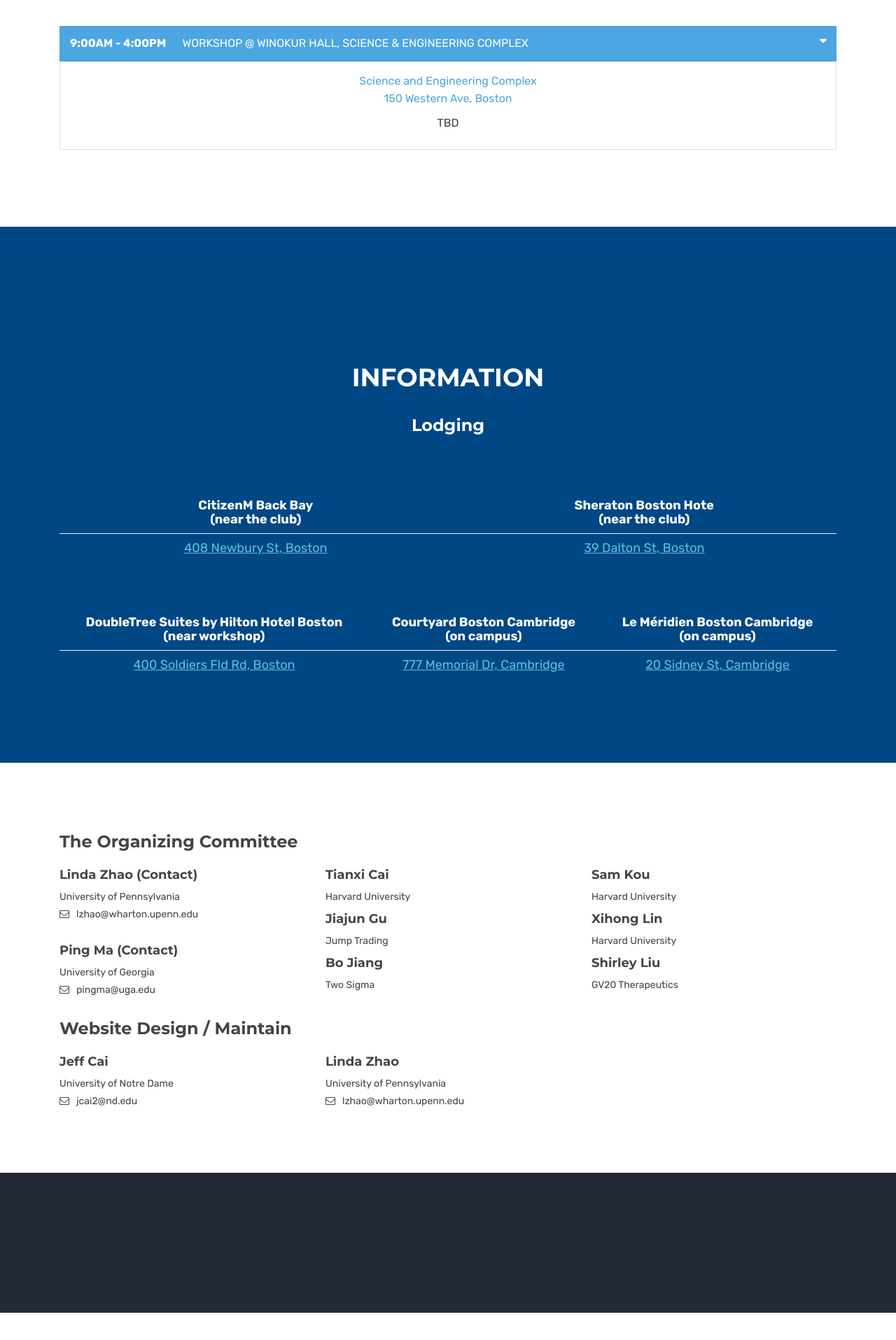
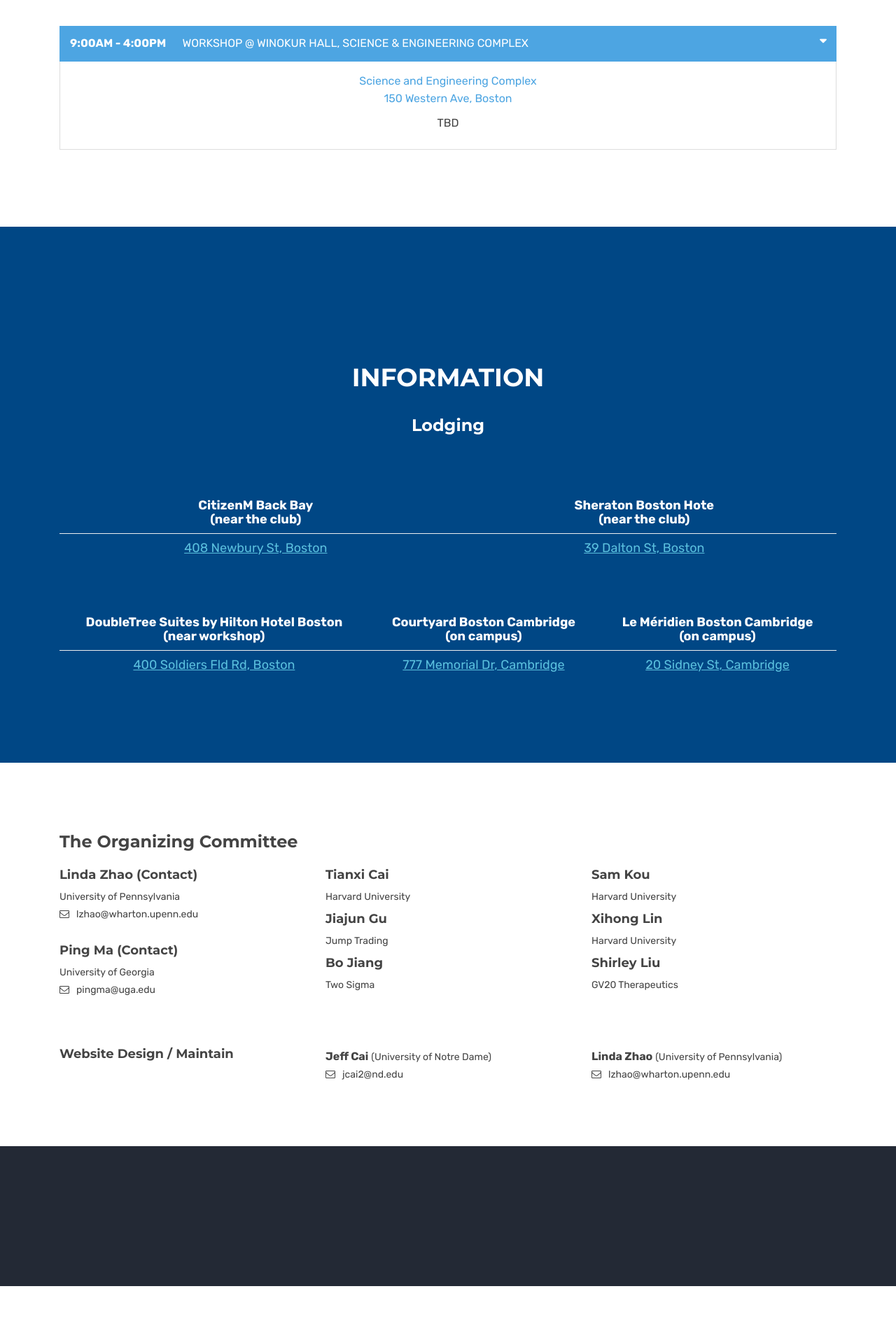
Before and after one commit to cccfran/junliu-workshop, a Jekyll site: the page built from index.html, in a window 1280 px wide. Shown: the part 2235-4150 px from the top of the page at 70% size. Built offline with Jekyll 4.4.1, drawn with Linux system fonts in a browser that asks for light colours; nearby versions of some CDN libraries; library files that are not in the unit come from our copies.

Commit message:
update contact

```diff
--- a/index.html
+++ b/index.html
@@ -342,20 +342,21 @@
         <!-- CONTACT FORM END  -->
 
         <!-- CONTACT FORM -->
+      <div class="mb-40"></div>
       <div id="contact" class="container">
-      <h4 class="contact-info-title">Website Design / Maintain</h4>
       <div class="row">
+        <div class="col-md-4">
+        <h5 class="contact-info">Website Design / Maintain</h5>
+        </div>
           <div class="col-md-4">
             <div class="contact-info">
-              <h5>Jeff Cai </h5>
-              <p>University of Notre Dame<br>
-              <a href="mailto:lzhao@wharton.upenn.edu"><i class="fa fa-envelope-o icons cyan-color contact-info-icon"></i>jcai2@nd.edu</a></p>
+              <p style="font-size:16px;"><b>Jeff Cai</b> <span style="font-size:14px;">(University of Notre Dame)</span><br>
+              <a href="mailto:jcai2@nd.edu"><i class="fa fa-envelope-o icons cyan-color contact-info-icon"></i>jcai2@nd.edu</a></p>
             </div>
           </div>
           <div class="col-md-4">
             <div class="contact-info">
-              <h5> Linda Zhao</h5>
-              <p> University of Pennsylvania<br>
+              <p style="font-size:16px;"><b>Linda Zhao</b> <span style="font-size:14px;">(University of Pennsylvania)</span><br>
               <a href="mailto:lzhao@wharton.upenn.edu"><i class="fa fa-envelope-o icons cyan-color contact-info-icon"></i>lzhao@wharton.upenn.edu</a></p>
             </div>
           </div>
```
